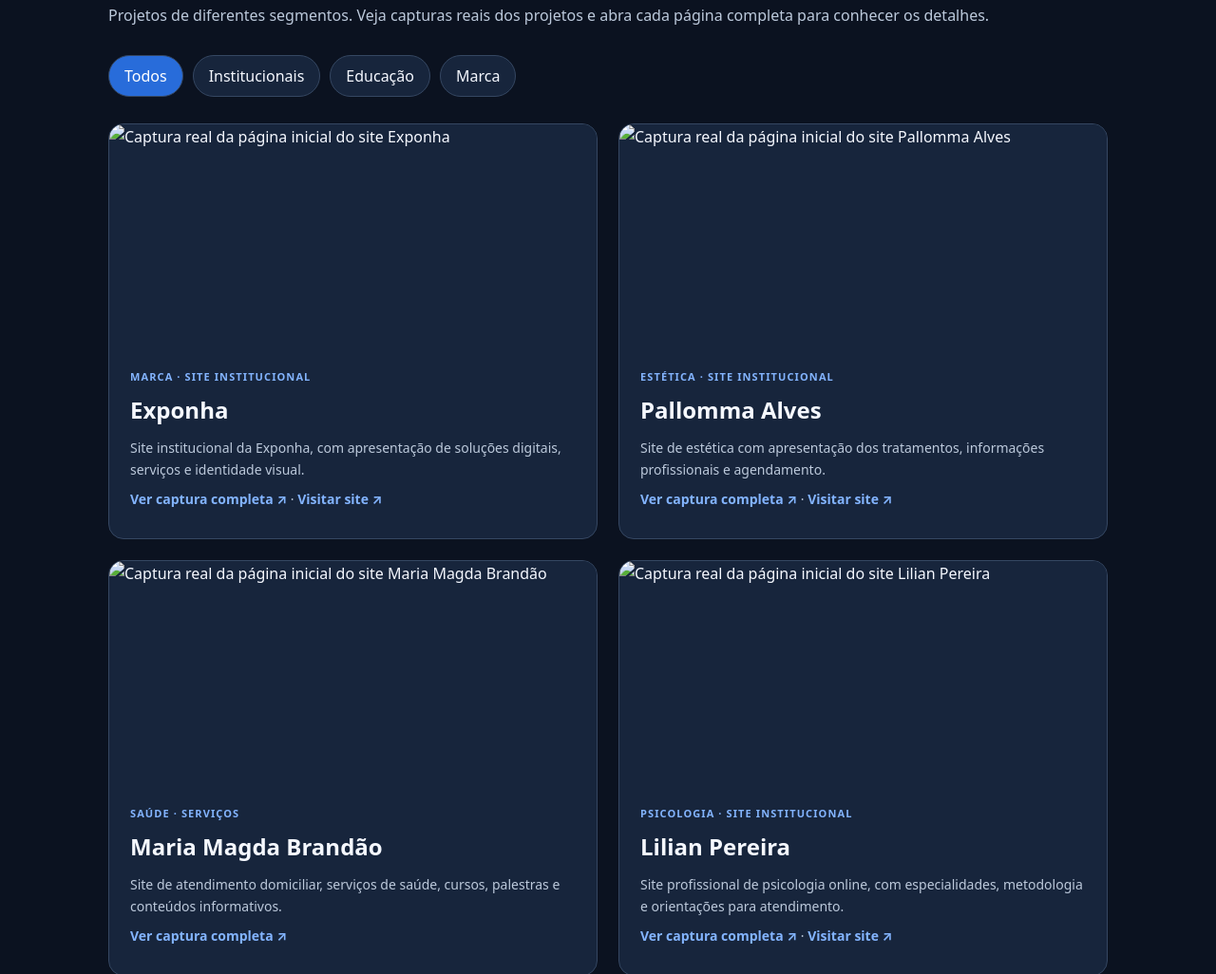
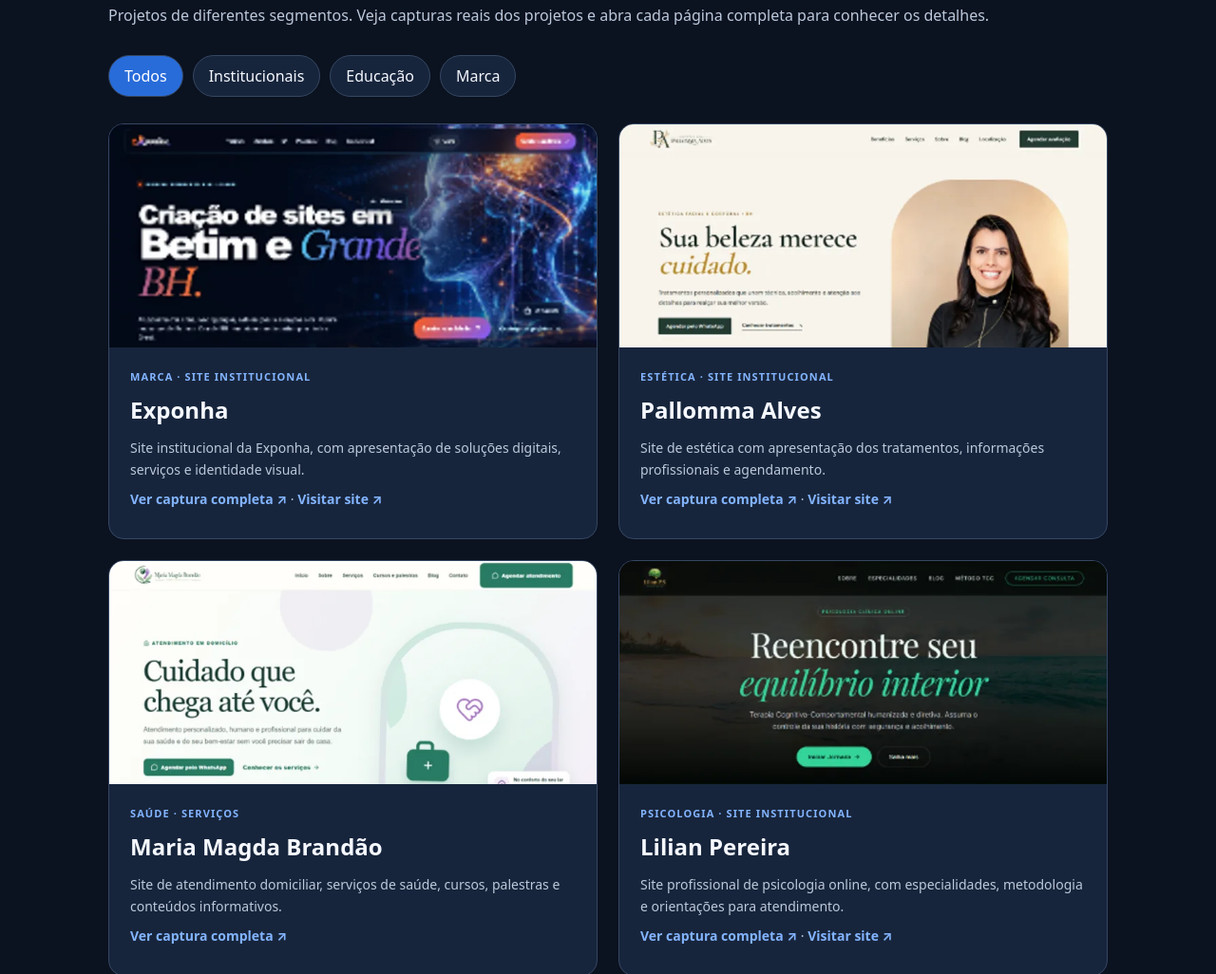
Before and after one commit to LuPS27/portfolio-exponha, a plain HTML site: page index.html in a window 1280 px wide. Shown: the part 953-1979 px from the top of the page at 95% size. Drawn offline with Linux system fonts and the light colour scheme.

Commit message:
fix: corrigir caminhos das imagens no GitHub Pages

```diff
--- a/index.html
+++ b/index.html
@@ -14,10 +14,10 @@
 <main>
 <section class="wrap hero" id="inicio"><div class="kicker">Luciane de Paula · Desenvolvimento web</div><h1>Ideias que ganham <span class="accent">presença digital.</span></h1><p>Sites, landing pages e experiências digitais desenvolvidos com atenção ao design, à funcionalidade e aos objetivos de cada projeto.</p><a class="btn" href="#projetos">Explorar projetos ↗</a></section>
 <section class="section" id="projetos"><div class="wrap"><div class="kicker">Trabalhos selecionados</div><h2>Projetos em destaque<span class="accent">.</span></h2><p>Projetos de diferentes segmentos. Veja capturas reais dos projetos e abra cada página completa para conhecer os detalhes.</p><div class="filters" role="group" aria-label="Filtrar projetos"><button class="active" data-filter="todos" aria-pressed="true">Todos</button><button data-filter="institucional" aria-pressed="false">Institucionais</button><button data-filter="educacao" aria-pressed="false">Educação</button><button data-filter="marca" aria-pressed="false">Marca</button></div>
-<div class="grid"><article class="card" data-cat="marca"><a href="assets/exponha-completo.webp" target="_blank" rel="noopener" aria-label="Ver captura completa do site Exponha"><img class="project-img" src="assets/exponha-capa.webp" alt="Captura real da página inicial do site Exponha" loading="lazy"></a><div class="content"><div class="tag">MARCA · SITE INSTITUCIONAL</div><h3>Exponha</h3><p>Site institucional da Exponha, com apresentação de soluções digitais, serviços e identidade visual.</p><p><a class="project-link" href="assets/exponha-completo.webp" target="_blank" rel="noopener">Ver captura completa ↗</a> · <a class="project-link" href="https://exponha.com/" target="_blank" rel="noopener noreferrer">Visitar site ↗</a></p></div></article>
-<article class="card" data-cat="institucional"><a href="assets/pallomma-completo.webp" target="_blank" rel="noopener" aria-label="Ver captura completa do site Pallomma Alves"><img class="project-img" src="assets/pallomma-capa.webp" alt="Captura real da página inicial do site Pallomma Alves" loading="lazy"></a><div class="content"><div class="tag">ESTÉTICA · SITE INSTITUCIONAL</div><h3>Pallomma Alves</h3><p>Site de estética com apresentação dos tratamentos, informações profissionais e agendamento.</p><p><a class="project-link" href="assets/pallomma-completo.webp" target="_blank" rel="noopener">Ver captura completa ↗</a> · <a class="project-link" href="https://lups27.github.io/PALLOMMA-ESTETICA/" target="_blank" rel="noopener noreferrer">Visitar site ↗</a></p></div></article>
-<article class="card" data-cat="institucional"><a href="assets/maria-magda-completo.webp" target="_blank" rel="noopener" aria-label="Ver captura completa do site Maria Magda Brandão"><img class="project-img" src="assets/maria-magda-capa.webp" alt="Captura real da página inicial do site Maria Magda Brandão" loading="lazy"></a><div class="content"><div class="tag">SAÚDE · SERVIÇOS</div><h3>Maria Magda Brandão</h3><p>Site de atendimento domiciliar, serviços de saúde, cursos, palestras e conteúdos informativos.</p><p><a class="project-link" href="assets/maria-magda-completo.webp" target="_blank" rel="noopener">Ver captura completa ↗</a></p></div></article>
-<article class="card" data-cat="institucional"><a href="assets/lilian-completo.webp" target="_blank" rel="noopener" aria-label="Ver captura completa do site Lilian Pereira"><img class="project-img" src="assets/lilian-capa.webp" alt="Captura real da página inicial do site Lilian Pereira" loading="lazy"></a><div class="content"><div class="tag">PSICOLOGIA · SITE INSTITUCIONAL</div><h3>Lilian Pereira</h3><p>Site profissional de psicologia online, com especialidades, metodologia e orientações para atendimento.</p><p><a class="project-link" href="assets/lilian-completo.webp" target="_blank" rel="noopener">Ver captura completa ↗</a> · <a class="project-link" href="https://lilianpsicologa.exponha.com/" target="_blank" rel="noopener noreferrer">Visitar site ↗</a></p></div></article></div></div></section>
+<div class="grid"><article class="card" data-cat="marca"><a href="imagens-portfolio-exponha/assets/exponha-completo.webp" target="_blank" rel="noopener" aria-label="Ver captura completa do site Exponha"><img class="project-img" src="imagens-portfolio-exponha/assets/exponha-capa.webp" alt="Captura real da página inicial do site Exponha" loading="lazy"></a><div class="content"><div class="tag">MARCA · SITE INSTITUCIONAL</div><h3>Exponha</h3><p>Site institucional da Exponha, com apresentação de soluções digitais, serviços e identidade visual.</p><p><a class="project-link" href="imagens-portfolio-exponha/assets/exponha-completo.webp" target="_blank" rel="noopener">Ver captura completa ↗</a> · <a class="project-link" href="https://exponha.com/" target="_blank" rel="noopener noreferrer">Visitar site ↗</a></p></div></article>
+<article class="card" data-cat="institucional"><a href="imagens-portfolio-exponha/assets/pallomma-completo.webp" target="_blank" rel="noopener" aria-label="Ver captura completa do site Pallomma Alves"><img class="project-img" src="imagens-portfolio-exponha/assets/pallomma-capa.webp" alt="Captura real da página inicial do site Pallomma Alves" loading="lazy"></a><div class="content"><div class="tag">ESTÉTICA · SITE INSTITUCIONAL</div><h3>Pallomma Alves</h3><p>Site de estética com apresentação dos tratamentos, informações profissionais e agendamento.</p><p><a class="project-link" href="imagens-portfolio-exponha/assets/pallomma-completo.webp" target="_blank" rel="noopener">Ver captura completa ↗</a> · <a class="project-link" href="https://lups27.github.io/PALLOMMA-ESTETICA/" target="_blank" rel="noopener noreferrer">Visitar site ↗</a></p></div></article>
+<article class="card" data-cat="institucional"><a href="imagens-portfolio-exponha/assets/maria-magda-completo.webp" target="_blank" rel="noopener" aria-label="Ver captura completa do site Maria Magda Brandão"><img class="project-img" src="imagens-portfolio-exponha/assets/maria-magda-capa.webp" alt="Captura real da página inicial do site Maria Magda Brandão" loading="lazy"></a><div class="content"><div class="tag">SAÚDE · SERVIÇOS</div><h3>Maria Magda Brandão</h3><p>Site de atendimento domiciliar, serviços de saúde, cursos, palestras e conteúdos informativos.</p><p><a class="project-link" href="imagens-portfolio-exponha/assets/maria-magda-completo.webp" target="_blank" rel="noopener">Ver captura completa ↗</a></p></div></article>
+<article class="card" data-cat="institucional"><a href="imagens-portfolio-exponha/assets/lilian-completo.webp" target="_blank" rel="noopener" aria-label="Ver captura completa do site Lilian Pereira"><img class="project-img" src="imagens-portfolio-exponha/assets/lilian-capa.webp" alt="Captura real da página inicial do site Lilian Pereira" loading="lazy"></a><div class="content"><div class="tag">PSICOLOGIA · SITE INSTITUCIONAL</div><h3>Lilian Pereira</h3><p>Site profissional de psicologia online, com especialidades, metodologia e orientações para atendimento.</p><p><a class="project-link" href="imagens-portfolio-exponha/assets/lilian-completo.webp" target="_blank" rel="noopener">Ver captura completa ↗</a> · <a class="project-link" href="https://lilianpsicologa.exponha.com/" target="_blank" rel="noopener noreferrer">Visitar site ↗</a></p></div></article></div></div></section>
 <section class="section" id="sobre"><div class="wrap"><div class="kicker">Quem está por trás</div><h2>Olá, sou <span class="accent">Luciane de Paula.</span></h2><p>Sou responsável pelos projetos digitais da Exponha. Trabalho com criação de sites, organização de conteúdo e experiências web para profissionais, pequenos negócios e iniciativas digitais.</p><p>Minha abordagem combina planejamento, identidade visual, desenvolvimento e revisão da navegação, respeitando os objetivos de cada projeto.</p></div></section>
 <section class="section" id="servicos"><div class="wrap"><div class="kicker">Áreas de atuação</div><h2>O que desenvolvo<span class="accent">.</span></h2><div class="services"><article><h3>Sites institucionais</h3><p>Presença profissional na web.</p></article><article><h3>Landing pages</h3><p>Páginas para ofertas e campanhas.</p></article><article><h3>Blogs</h3><p>Estruturas para conteúdo e SEO.</p></article><article><h3>Soluções digitais</h3><p>Interfaces e recursos personalizados.</p></article></div></div></section>
 </main><footer>© <span id="year"></span> Exponha · Luciane de Paula · Portfólio profissional</footer>
```
